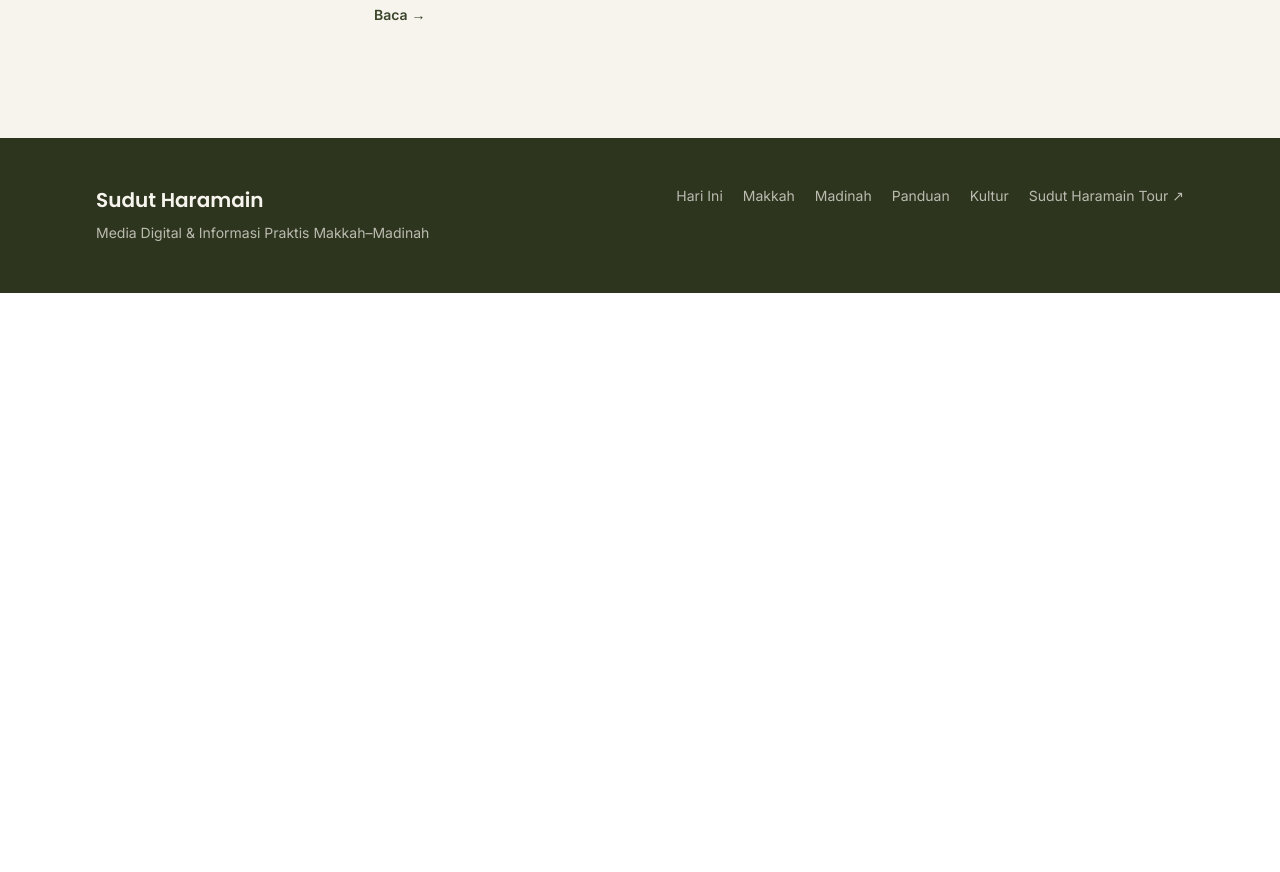
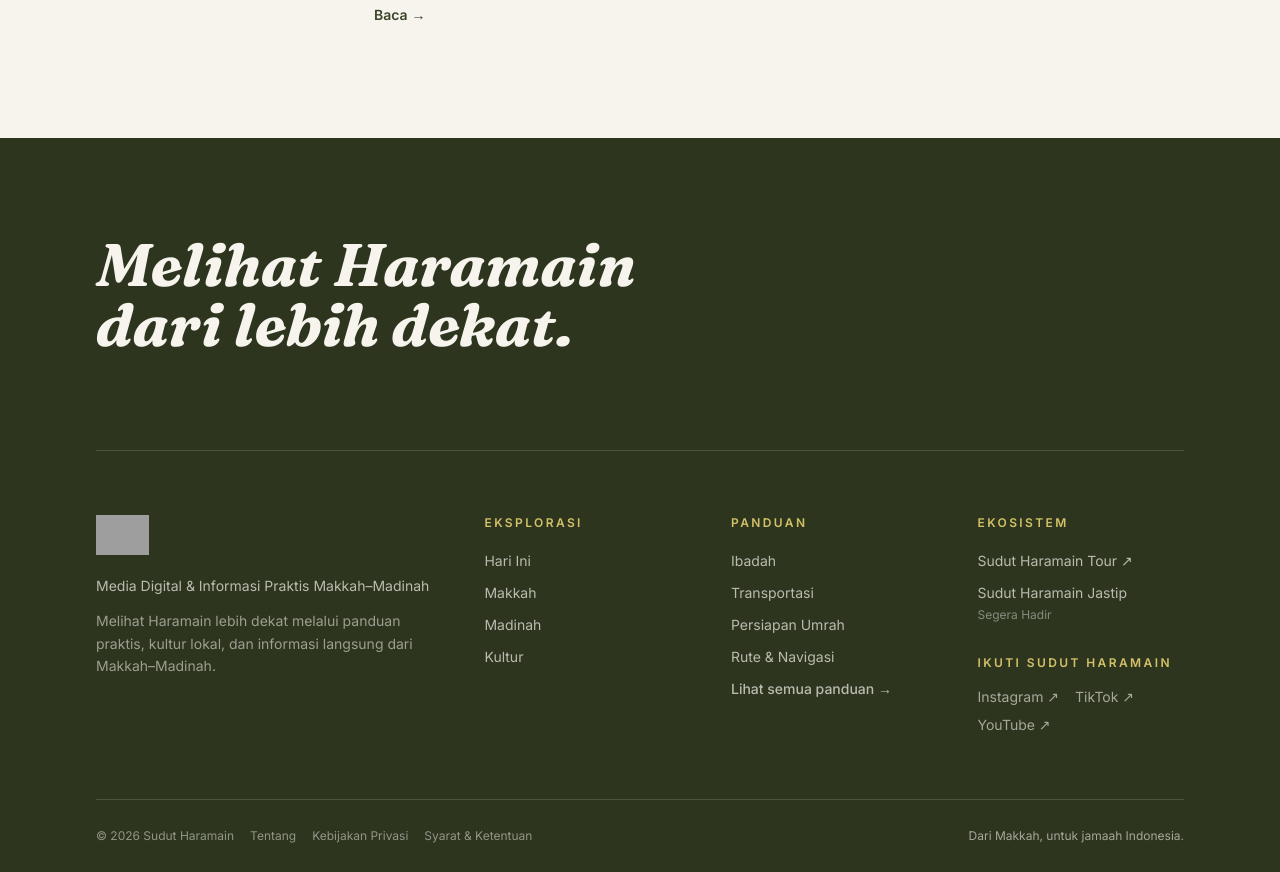
Before and after one commit to adityamzr/sh-web, a Nuxt app: page / in a window 1280 px wide. Shown: the part 5540-6412 px from the top of the page. Before the commit the page ends 5833 px from the top, so only its background shows below. Built offline with nearby package versions, Linux system fonts and the light colour scheme; grey boxes are pictures that could not be loaded.

Commit message:
feat(media): add editorial footer navigation

```diff
--- a/components/MediaFooter.vue
+++ b/components/MediaFooter.vue
@@ -1,8 +1,57 @@
+<script setup lang="ts">
+const explorationLinks = [
+  { label: 'Hari Ini', to: '#hari-ini' },
+  { label: 'Makkah', to: '#makkah' },
+  { label: 'Madinah', to: '#madinah' },
+  { label: 'Kultur', to: '#lokal' },
+]
+
+const guideLinks = [
+  { label: 'Ibadah', to: '#fokus-informasi' },
+  { label: 'Transportasi', to: '#fokus-informasi' },
+  { label: 'Persiapan Umrah', to: '#fokus-informasi' },
+  { label: 'Rute & Navigasi', to: '#fokus-informasi' },
+]
+</script>
+
 <template>
   <footer class="bg-sht-olive-dark text-sht-off-white">
-    <div class="mx-auto grid max-w-container gap-8 px-5 py-12 sm:px-6 md:grid-cols-[1fr_auto] lg:px-8">
-      <div><p class="font-heading text-xl font-semibold">Sudut Haramain</p><p class="mt-2 max-w-sm text-sm leading-relaxed text-sht-off-white/70">Media Digital &amp; Informasi Praktis Makkah–Madinah</p></div>
-      <nav class="flex flex-wrap content-start gap-x-5 gap-y-2 text-sm text-sht-off-white/70" aria-label="Navigasi footer"><a href="#hari-ini" class="hover:text-sht-gold">Hari Ini</a><a href="#makkah" class="hover:text-sht-gold">Makkah</a><a href="#madinah" class="hover:text-sht-gold">Madinah</a><a href="#fokus-informasi" class="hover:text-sht-gold">Panduan</a><a href="#lokal" class="hover:text-sht-gold">Kultur</a><a href="#bantuan" class="hover:text-sht-gold">Sudut Haramain Tour ↗</a></nav>
+    <div class="mx-auto max-w-container px-5 sm:px-6 lg:px-8">
+      <!-- Editorial closing -->
+      <div class="border-b border-sht-off-white/15 py-20 sm:py-24">
+        <h2 class="max-w-2xl font-hero text-4xl font-bold italic leading-tight sm:text-6xl">Melihat Haramain<br class="hidden sm:block" /> dari lebih dekat.</h2>
+      </div>
+
+      <!-- Practical footer grid -->
+      <div class="grid gap-12 py-14 sm:py-16 md:grid-cols-2 lg:grid-cols-[1.35fr_0.8fr_0.8fr_0.8fr] lg:gap-10">
+        <div>
+          <img src="/assets/images/sht_horizontal_white_logo.png" alt="Sudut Haramain" class="h-10 w-auto" />
+          <p class="mt-5 max-w-sm text-sm leading-relaxed text-sht-off-white/70">Media Digital &amp; Informasi Praktis Makkah–Madinah</p>
+          <p class="mt-3 max-w-sm text-sm leading-relaxed text-sht-off-white/55">Melihat Haramain lebih dekat melalui panduan praktis, kultur lokal, dan informasi langsung dari Makkah–Madinah.</p>
+        </div>
+
+        <nav aria-label="Eksplorasi footer">
+          <h3 class="text-xs font-semibold uppercase tracking-[0.2em] text-sht-gold">EKSPLORASI</h3>
+          <ul class="mt-5 space-y-3 text-sm text-sht-off-white/70"><li v-for="link in explorationLinks" :key="link.label"><a :href="link.to" class="transition-colors hover:text-sht-gold focus-visible:outline focus-visible:outline-2 focus-visible:outline-offset-2 focus-visible:outline-sht-gold">{{ link.label }}</a></li></ul>
+        </nav>
+
+        <nav aria-label="Panduan footer">
+          <h3 class="text-xs font-semibold uppercase tracking-[0.2em] text-sht-gold">PANDUAN</h3>
+          <ul class="mt-5 space-y-3 text-sm text-sht-off-white/70"><li v-for="link in guideLinks" :key="link.label"><a :href="link.to" class="transition-colors hover:text-sht-gold focus-visible:outline focus-visible:outline-2 focus-visible:outline-offset-2 focus-visible:outline-sht-gold">{{ link.label }}</a></li><li><a href="#fokus-informasi" class="font-medium transition-colors hover:text-sht-gold focus-visible:outline focus-visible:outline-2 focus-visible:outline-offset-2 focus-visible:outline-sht-gold">Lihat semua panduan →</a></li></ul>
+        </nav>
+
+        <div>
+          <h3 class="text-xs font-semibold uppercase tracking-[0.2em] text-sht-gold">EKOSISTEM</h3>
+          <ul class="mt-5 space-y-3 text-sm text-sht-off-white/70"><li><a href="https://tour.sudutharamain.id" target="_blank" rel="noopener noreferrer" class="transition-colors hover:text-sht-gold focus-visible:outline focus-visible:outline-2 focus-visible:outline-offset-2 focus-visible:outline-sht-gold">Sudut Haramain Tour ↗</a></li><li><span>Sudut Haramain Jastip</span><span class="mt-1 block text-xs text-sht-off-white/45">Segera Hadir</span></li></ul>
+          <div class="mt-8"><h3 class="text-xs font-semibold uppercase tracking-[0.2em] text-sht-gold">IKUTI SUDUT HARAMAIN</h3><div class="mt-4 flex flex-wrap gap-x-4 gap-y-2 text-sm text-sht-off-white/60"><span>Instagram ↗</span><span>TikTok ↗</span><span>YouTube ↗</span></div></div>
+        </div>
+      </div>
+
+      <!-- Bottom utility bar -->
+      <div class="flex flex-col gap-4 border-t border-sht-off-white/15 py-7 text-xs text-sht-off-white/50 sm:flex-row sm:items-center sm:justify-between">
+        <div class="flex flex-wrap gap-x-4 gap-y-2"><span>© 2026 Sudut Haramain</span><a href="#tentang" class="hover:text-sht-gold">Tentang</a><span>Kebijakan Privasi</span><span>Syarat &amp; Ketentuan</span></div>
+        <p class="text-sht-off-white/60">Dari Makkah, untuk jamaah Indonesia.</p>
+      </div>
     </div>
   </footer>
 </template>
```
